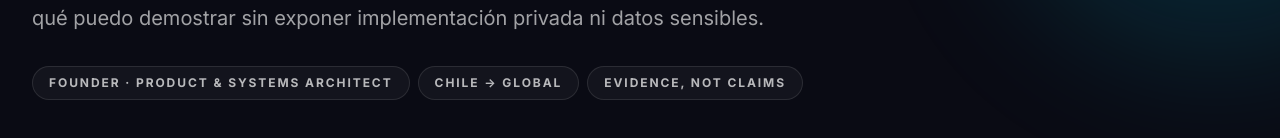
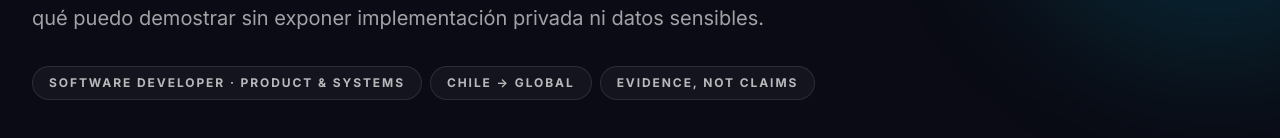
Before and after one commit to Crohnoz/Crohnoz-Systems, a React (Vite) app: page / in a window 1280 px wide. Shown: the part 595-733 px from the top of the page. Built offline with nearby package versions, Linux system fonts and the light colour scheme.

Commit message:
Remove founder positioning from Crohnoz Systems
* docs: remove founder positioning

* fix(profile): present Enrique as software developer

```diff
--- a/src/App.jsx
+++ b/src/App.jsx
@@ -36,7 +36,7 @@ const copy = {
     heroTitle: "Sistemas construidos alrededor de operaciones reales.",
     heroText:
       "Diseño productos, backends y herramientas operacionales partiendo desde el problema, las reglas del dominio y la evidencia. Esta superficie pública muestra qué puedo demostrar sin exponer implementación privada ni datos sensibles.",
-    founder: "Founder · Product & Systems Architect",
+    profile: "Software Developer · Product & Systems",
     location: "Chile → Global",
     principle: "Evidence, not claims",
     openEvidence: "Explorar evidencia pública",
@@ -93,7 +93,7 @@ const copy = {
     heroTitle: "Systems built around real operations.",
     heroText:
       "I design products, backends and operational tools starting from the problem, domain rules and evidence. This public surface shows what can be demonstrated without exposing private implementation or sensitive data.",
-    founder: "Founder · Product & Systems Architect",
+    profile: "Software Developer · Product & Systems",
     location: "Chile → Global",
     principle: "Evidence, not claims",
     openEvidence: "Explore public evidence",
@@ -520,7 +520,7 @@ export default function App() {
             </p>
 
             <div className="mt-8 flex flex-wrap gap-2 text-xs font-bold uppercase tracking-[0.16em] text-white/70">
-              {[t.founder, t.location, t.principle].map((item) => (
+              {[t.profile, t.location, t.principle].map((item) => (
                 <span key={item} className="rounded-full border border-white/10 bg-white/[0.04] px-4 py-2">
                   {item}
                 </span>
```
Also changed, not shown: 1 other file (tests, documents, lock files or other folders).
